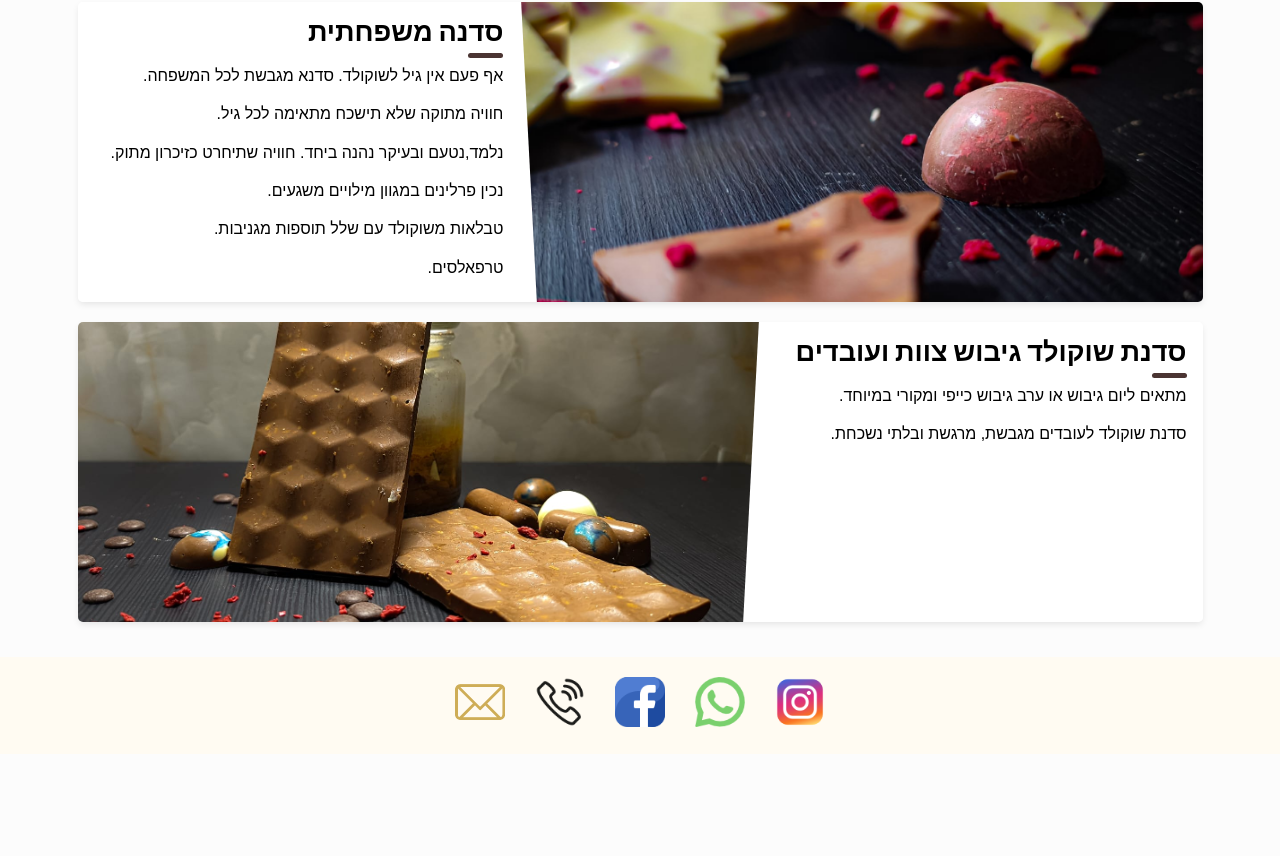
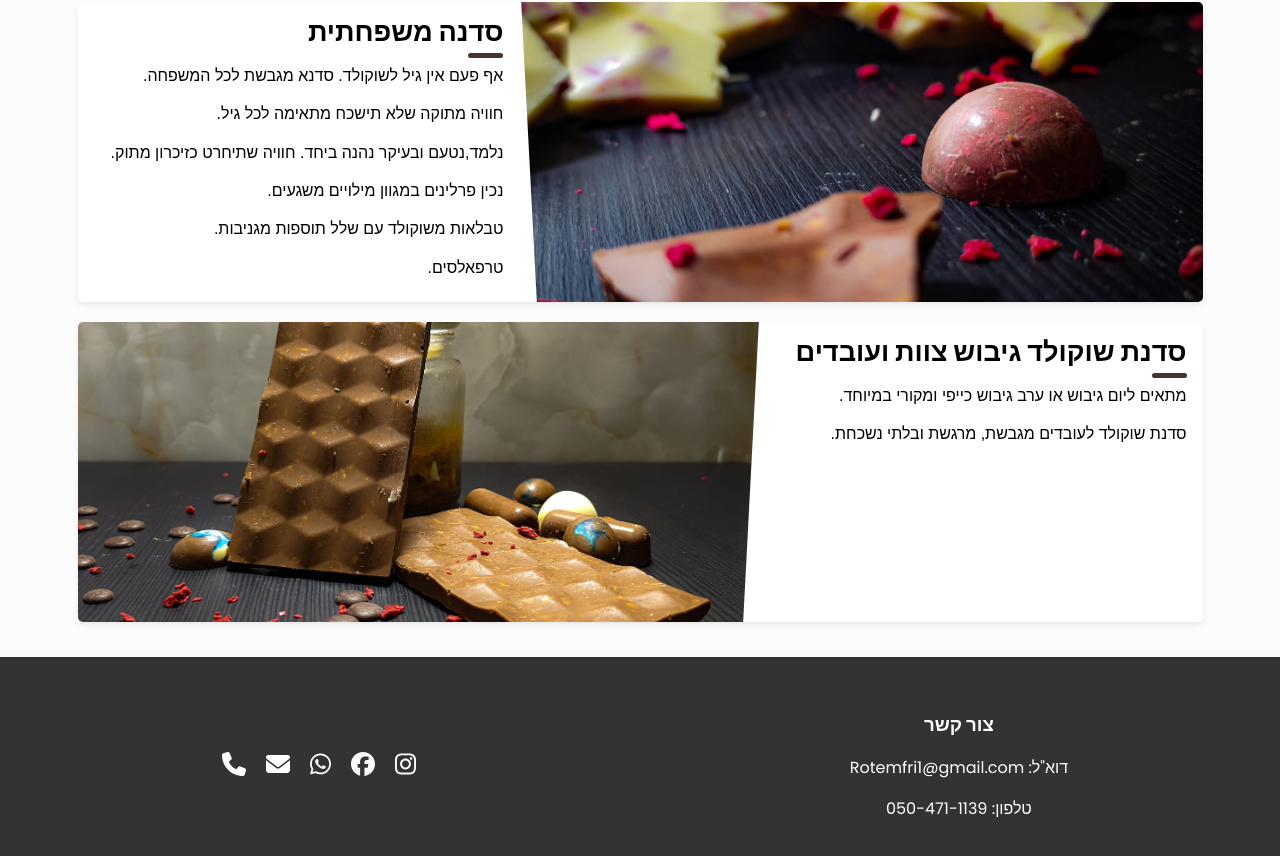
Before and after one commit to moransh4/RotemChocolatier, a React (Create React App) app: page / in a window 1280 px wide. Shown: the part 2228-3084 px from the top of the page. Before the commit the page ends 2982 px from the top, so only its background shows below. Built offline with nearby package versions, Linux system fonts and the light colour scheme.

Commit message:
updatre footer

```diff
--- a/package.json
+++ b/package.json
@@ -4,6 +4,12 @@
   "private": true,
   "main": "index.js",
   "dependencies": {
+    "@fortawesome/fontawesome-free": "^6.5.1",
+    "@fortawesome/fontawesome-svg-core": "^6.5.1",
+    "@fortawesome/free-brands-svg-icons": "^6.5.1",
+    "@fortawesome/free-regular-svg-icons": "^6.5.1",
+    "@fortawesome/free-solid-svg-icons": "^6.5.1",
+    "@fortawesome/react-fontawesome": "^0.2.0",
     "@testing-library/jest-dom": "^5.17.0",
     "@testing-library/react": "^13.4.0",
     "@testing-library/user-event": "^13.5.0",
--- a/src/components/footer/Footer.js
+++ b/src/components/footer/Footer.js
@@ -1,34 +1,43 @@
+// Footer.js
 import React from 'react';
+import { FontAwesomeIcon } from '@fortawesome/react-fontawesome';
+import { faWhatsapp, faFacebook, faInstagram } from '@fortawesome/free-brands-svg-icons';
+import { faEnvelope , faPhone } from '@fortawesome/free-solid-svg-icons';
 import './footer.scss';
-import facebookIcon from './images/facebook-icon.png';
-import instagramIcon from './images/instagram-icon.png';
-import mailIcon from './images/mail-icon.png';
-import whatsappIcon from './images/whatsapp-icon.png';
-import callIcon from './images/call-icon.png';
 
 const Footer = () => {
-
-    return (
-        <div className='footer'>
-            <div className='media-wrapper'>
-                <div class="mail"><a aria-label="send mail" target="_blank" rel="noreferrer"
-                    href="mailto:Rotemfri1@gmail.com">
-                    <img alt="mail" src={mailIcon} /></a></div>
-                <div class="call"><a aria-label="Make a call" target="_blank" rel="noreferrer"
-                    href="tel:+972504711139">
-                    <img alt="call icon" src={callIcon} /></a></div>
-                <div class="facebook"><a aria-label="facebook page" target="_blank" rel="noreferrer"
-                        href="https://www.facebook.com/profile.php?id=100087858710634&mibextid=ZbWKwL"><img
-                            alt="facebook" src={facebookIcon} /></a></div>
-                <div class="whatapp"><a aria-label="Chat on WhatsApp" target="_blank" rel="noreferrer"
-                        href="https://wa.me/+972504711139?text=%D7%A9%D7%9C%D7%95%D7%9D%20%2C%20%D7%94%D7%92%D7%A2%D7%AA%D7%99%20%D7%90%D7%9C%D7%99%D7%9A%20%D7%9E%D7%94%D7%90%D7%AA%D7%A8%2C%20%D7%90%D7%A0%D7%99%20%D7%A8%D7%95%D7%A6%D7%94%20%D7%9C%D7%91%D7%A8%D7%A8%20%D7%91%D7%A7%D7%A9%D7%A8%20%D7%9C%D7%A1%D7%93%D7%A0%D7%94">
-                        <img alt="WhatsApp" src={whatsappIcon} /></a></div>
-                <div class="instagram"><a aria-label="instagram link" target="_blank" rel="noreferrer"
-                    href="https://instagram.com/rotem_sharabi2?igshid=NGExMmI2YTkyZg==">
-                    <img alt="instagram" src={instagramIcon} /></a></div>
-            </div>
+  return (
+    <footer className="footer">
+      <div className="footer-content">
+        <div className="contact-info">
+          <h3>צור קשר</h3>
+          <p>דוא"ל: Rotemfri1@gmail.com</p>
+          <p>טלפון: 050-471-1139</p>
         </div>
-    );
+        <div className="social-icons">
+        <a href="https://instagram.com/rotem_sharabi2?igshid=NGExMmI2YTkyZg==" target="_blank" rel="noopener noreferrer">
+          <FontAwesomeIcon icon={faInstagram} />
+          </a>
+          <a href="https://www.facebook.com/profile.php?id=100087858710634&mibextid=ZbWKwL" target="_blank" rel="noopener noreferrer">
+          <FontAwesomeIcon icon={faFacebook} />
+          </a>
+          <a href="https://wa.me/+972504711139?text=%D7%A9%D7%9C%D7%95%D7%9D%20%2C%20%D7%94%D7%92%D7%A2%D7%AA%D7%99%20%D7%90%D7%9C%D7%99%D7%9A%20%D7%9E%D7%94%D7%90%D7%AA%D7%A8%2C%20%D7%90%D7%A0%D7%99%20%D7%A8%D7%95%D7%A6%D7%94%20%D7%9C%D7%91%D7%A8%D7%A8%20%D7%91%D7%A7%D7%A9%D7%A8%20%D7%9C%D7%A1%D7%93%D7%A0%D7%94" target="_blank" rel="noopener noreferrer">
+          <FontAwesomeIcon icon={faWhatsapp} />
+          </a>
+          <a href="mailto:Rotemfri1@gmail.com" target="_blank" rel="noopener noreferrer">
+          <FontAwesomeIcon icon={faEnvelope} />
+          </a>
+          <a href="tel:+972504711139" target="_blank" rel="noopener noreferrer">
+          <FontAwesomeIcon icon={faPhone} />
+          </a>
+          {/* להוסיף קישורים לרשתות חברתיות נוספות כפי שנדרש */}
+        </div>
+      </div>
+      {/* <div className="copyright">
+        <p>&copy; 2023 שם החברה שלך. כל הזכויות שמורות.</p>
+      </div> */}
+    </footer>
+  );
 };
 
 export default Footer;
--- a/src/components/footer/footer.scss
+++ b/src/components/footer/footer.scss
@@ -1,30 +1,45 @@
-.footer{
-    background-color: #fffbf2;
+// Footer.scss
+.footer {
+    background-color: #333;
+    color: #fff;
+    padding: 20px 0;
+    text-align: right;
+    direction: rtl;
 
-    .media-wrapper {
-        width: 100%;
-        height: 50%;
-        display: flex;
-        align-items: flex-end;;
-        justify-content: center;
-        flex-direction: row;
-        padding: 20px 0 20px;
-
-        div {
-            margin: 0 15px;
-
-            a {
-                img {
-                    width: 50px;
-                    height: 50px;
-                    @media screen and (max-width: 400px) {
-                        width: 20px;
-                        height: 20px;
-                    }
-                }
-            }
-        }
-
+    .footer-content {
+      display: flex;
+      justify-content: space-around;
+      align-items: center;
+      flex-wrap: wrap;
     }
 
-}
+    .contact-info,
+    .social-icons,
+    .copyright {
+      margin: 15px;
+      text-align: center; // Center text on smaller screens
+    }
+
+    .contact-info h3 {
+      margin-bottom: 10px;
+    }
+
+    .social-icons a {
+      color: #fff;
+      margin: 0 10px;
+      font-size: 1.5em;
+      text-decoration: none;
+    }
+
+    // Responsive styles
+    @media (max-width: 768px) {
+      .footer-content {
+        flex-direction: column;
+        text-align: center;
+      }
+
+      .social-icons {
+        margin-top: 10px;
+      }
+    }
+  }
--- a/src/index.js
+++ b/src/index.js
@@ -3,6 +3,7 @@ import ReactDOM from 'react-dom/client';
 import './index.css';
 import App from './App';
 import reportWebVitals from './reportWebVitals';
+import '@fortawesome/fontawesome-free/css/all.css';
 
 const root = ReactDOM.createRoot(document.getElementById('root'));
 root.render(
```
Also changed, not shown: 1 other file (tests, documents, lock files or other folders).
